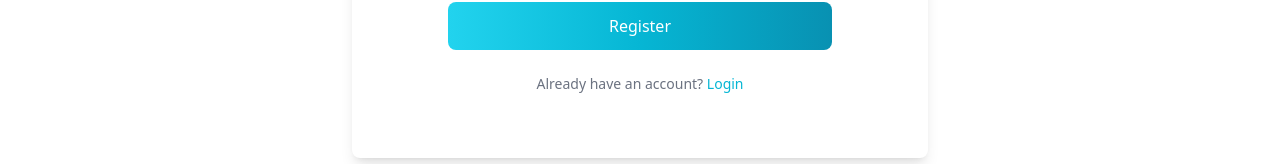
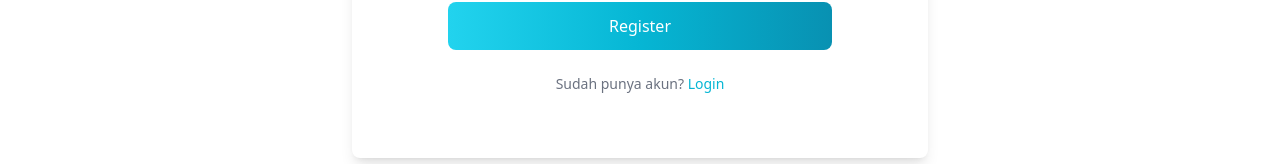
Before and after one commit to Aryo1235/mini-project, a React (Vite) app in the folder energy-management-app/: page /register in a window 1280 px wide. Shown: the part 568-732 px from the top of the page. Built offline with nearby package versions, Linux system fonts and the light colour scheme.

Commit message:
Update RegisterForm.jsx

```diff
--- a/energy-management-app/src/components/Register/RegisterForm.jsx
+++ b/energy-management-app/src/components/Register/RegisterForm.jsx
@@ -1,7 +1,7 @@
+// components/Register/RegisterForm.js
 import { Button, Label, TextInput, Alert } from "flowbite-react";
 import { Link } from "react-router-dom";
 import ToastNotification from "../ToastNotification";
-
 const RegisterForm = ({
   email,
   password,
@@ -25,7 +25,6 @@ const RegisterForm = ({
             Create an Account
           </h2>
 
-          {/* Display Error Message */}
           {errorMessage && (
             <Alert color="failure" onDismiss={() => setErrorMessage("")}>
               {errorMessage}
@@ -33,7 +32,6 @@ const RegisterForm = ({
           )}
 
           <form onSubmit={handleRegister} className="flex flex-col gap-4">
-            {/* Display Name Input */}
             <div>
               <Label
                 htmlFor="displayName"
@@ -51,8 +49,6 @@ const RegisterForm = ({
                 className="mt-1"
               />
             </div>
-
-            {/* Email Input */}
             <div>
               <Label htmlFor="email" value="Your Email" className="text-sm" />
               <TextInput
@@ -69,8 +65,6 @@ const RegisterForm = ({
                 <p className="text-red-500 text-sm">{emailError}</p>
               )}
             </div>
-
-            {/* Password Input */}
             <div>
               <Label
                 htmlFor="password"
@@ -92,21 +86,19 @@ const RegisterForm = ({
               )}
             </div>
 
-            {/* Register Button */}
             <Button
               size="lg"
               type="submit"
               gradientMonochrome="cyan"
-              disabled={isProcessing} // Disable button while processing
+              isProcessing={isProcessing} // Indikator isProcessing untuk tombol submit
             >
-              {isProcessing ? "Processing..." : "Register"}
+              Register
             </Button>
           </form>
 
-          {/* Redirect to Login */}
           <div className="text-center mt-6">
             <p className="text-sm text-gray-500 dark:text-gray-400">
-              Already have an account?{" "}
+              Sudah punya akun?{" "}
               <Link
                 to="/login"
                 className="text-cyan-500 hover:underline dark:text-cyan-400"
@@ -115,9 +107,8 @@ const RegisterForm = ({
               </Link>
             </p>
           </div>
-
-          {/* Toast Notification */}
-          {showToast && <ToastNotification message="Registration Successful!" />}
+          {/* Tampilkan Toast Notification jika registrasi berhasil */}
+          {showToast && <ToastNotification message="Registrasi Berhasil..." />}
         </div>
       </div>
     </div>
```
